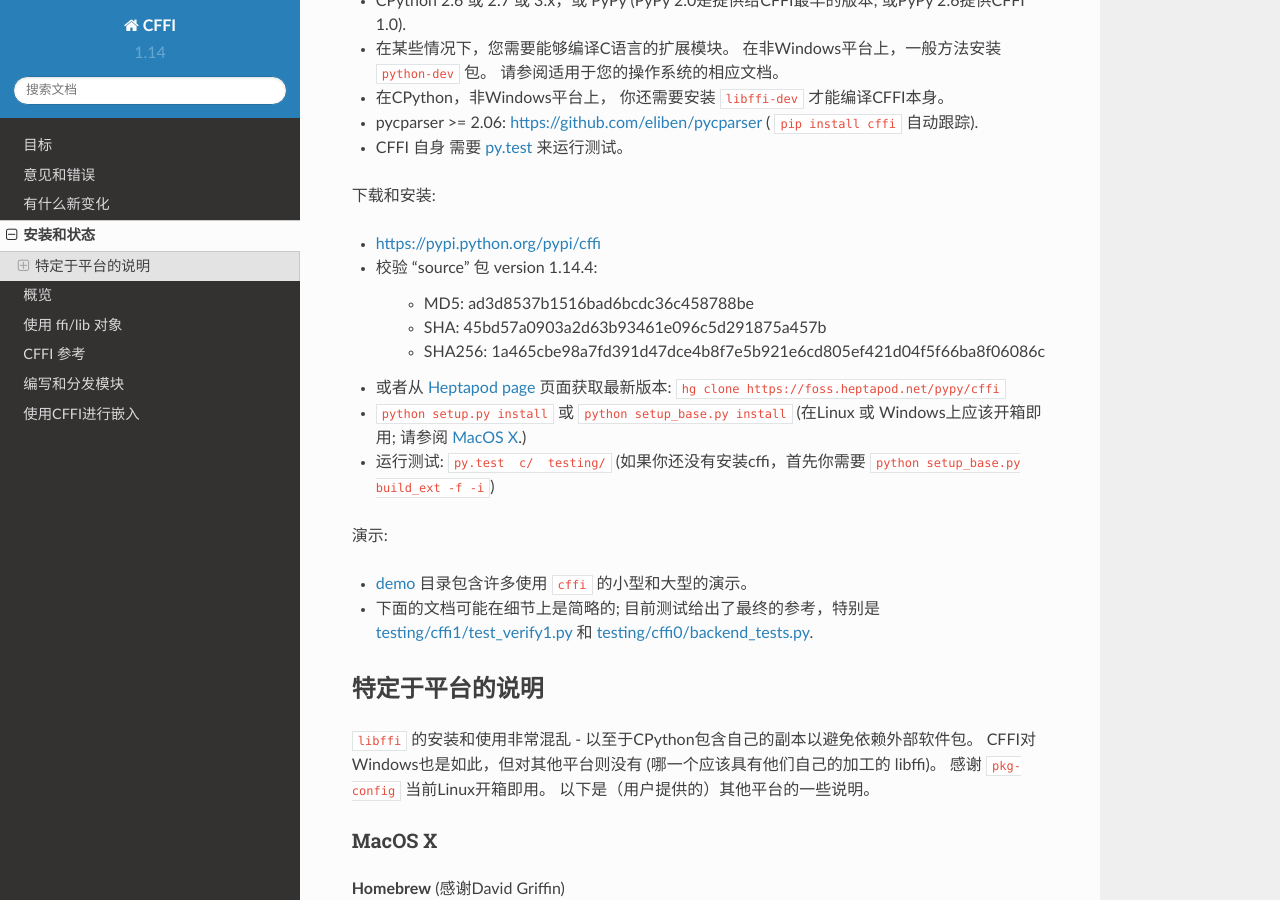
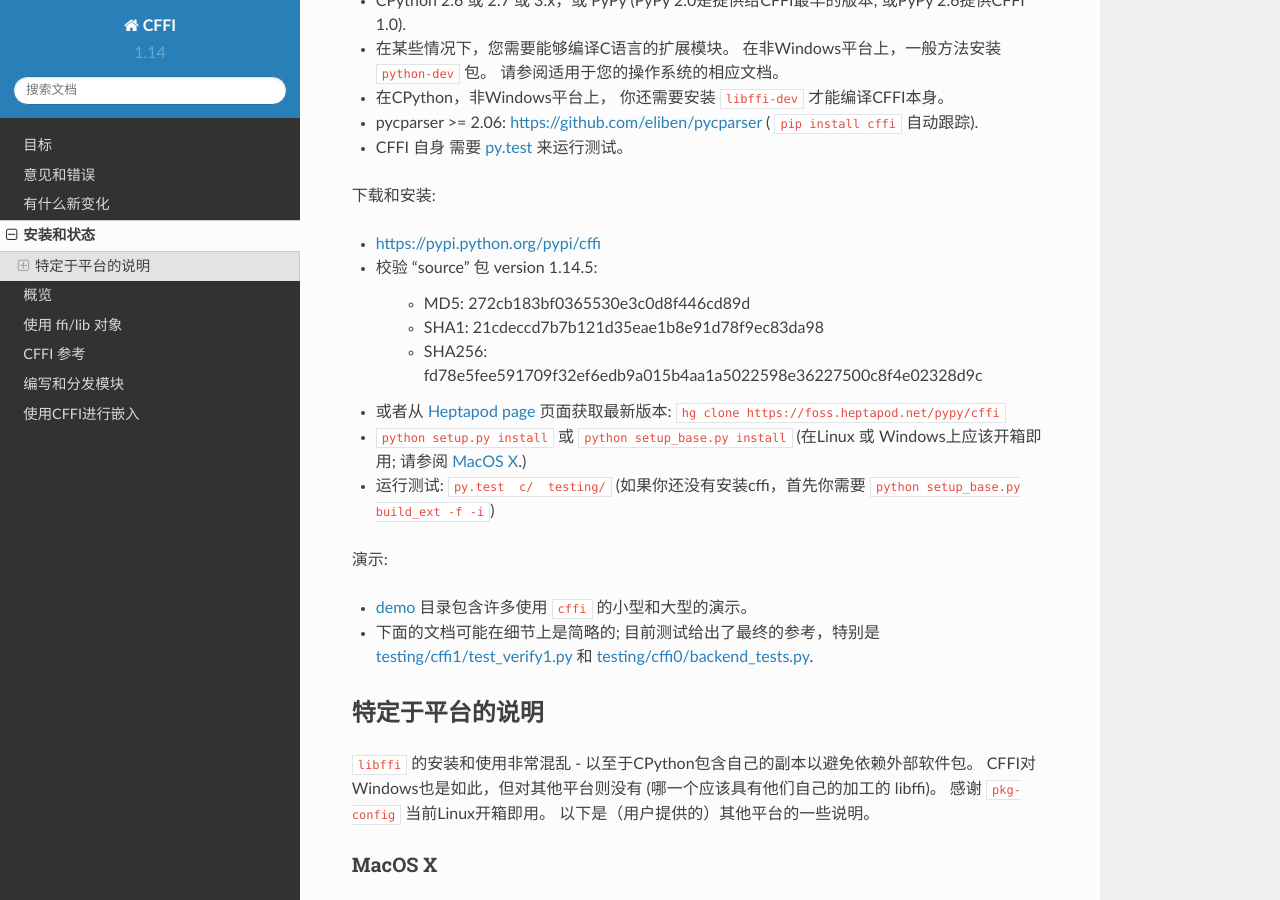
Before and after one commit to JairoGuo/CFFI-Docs-ZH-CN, a Sphinx documentation site: the page built from doc/source/installation.rst, in a window 1280 px wide and 900 px high, scrolled down 660 px. Built offline with Sphinx 7.4.7 and the Read the Docs theme 2.0.0, drawn with Linux system fonts in a browser that asks for light colours.

Commit message:
Update 1.14.5

```diff
--- a/doc/source/conf.py
+++ b/doc/source/conf.py
@@ -47,7 +47,7 @@
 # The short X.Y version.
 version = '1.14'
 # The full version, including alpha/beta/rc tags.
-release = '1.14.4'
+release = '1.14.5'
 
 # The language for content autogenerated by Sphinx. Refer to documentation
 # for a list of supported languages.
--- a/doc/source/installation.rst
+++ b/doc/source/installation.rst
@@ -40,13 +40,13 @@
 
 * https://pypi.python.org/pypi/cffi
 
-* 校验 "source" 包 version 1.14.4:
+* 校验 "source" 包 version 1.14.5:
 
-   - MD5: ad3d8537b1516bad6bcdc36c458788be
+   - MD5: 272cb183bf0365530e3c0d8f446cd89d
 
-   - SHA: 45bd57a0903a2d63b93461e096c5d291875a457b
+   - SHA1: 21cdeccd7b7b121d35eae1b8e91d78f9ec83da98
 
-   - SHA256: 1a465cbe98a7fd391d47dce4b8f7e5b921e6cd805ef421d04f5f66ba8f06086c
+   - SHA256: fd78e5fee591709f32ef6edb9a015b4aa1a5022598e36227500c8f4e02328d9c
 
 * 或者从 `Heptapod page`_ 页面获取最新版本:
   ``hg clone https://foss.heptapod.net/pypy/cffi``
```
Also changed, not shown: doc/source/whatsnew.rst (+17 -0 lines).
